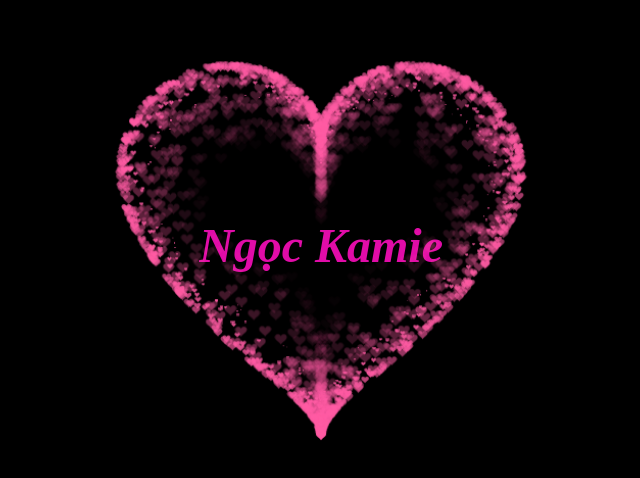
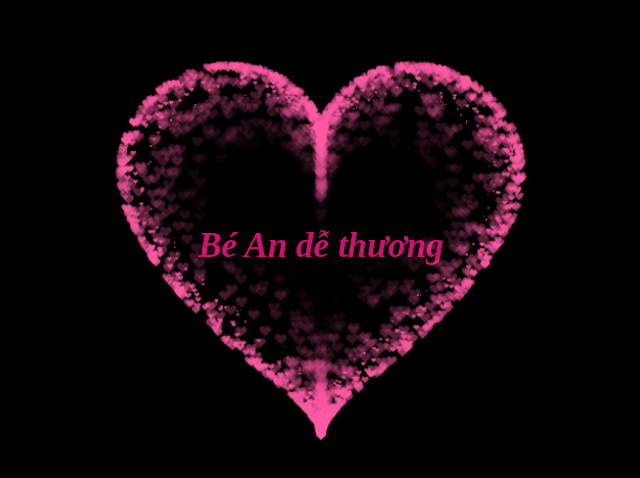
Before and after one commit to Minhtri170801/HEART, a plain HTML site: page index.html in a window 1280 px wide. Shown: the part 152-630 px from the top of the page, without its empty margins (319-959 px from the left). Drawn offline with Linux system fonts and the light colour scheme.

Commit message:
Update index.html

```diff
--- a/index.html
+++ b/index.html
@@ -20,6 +20,10 @@
             justify-content: center;
             align-items: center;
 
+        }
+
+        h1{
+            font-size: 35px !important;
         }
 
         .box {
@@ -50,7 +54,7 @@
         #pinkboard:after {
             content: '';
             position: absolute;
-            background: #FF5CA4;
+            background: #ed0909;
             width: 100px;
             height: 160px;
             border-top-left-radius: 50px;
@@ -61,7 +65,7 @@
             left: 100px;
             transform: rotate(-45deg);
             transform-origin: 0 100%;
-            box-shadow: 0 14px 28px rgba(0, 0, 0, 0.25),
+            box-shadow: 0 14px 28px rgba(210, 12, 12, 0.25),
                 0 10px 10px rgba(0, 0, 0, 0.22);
         }
 
@@ -370,9 +374,9 @@
     </script>
     <div class="typed-animation center-text" , style="background-color:rgb(0, 0, 0);
         width: 100%;
-        color: rgb(225, 12, 168);
+        color: rgb(209, 15, 112);
         height:100%;
-        font-size: 31px;
+        font-size: 20px !important;
         font-style: italic;
         display: flex;
         align-items: center;
@@ -380,7 +384,7 @@
         margin-bottom: 5px;
         text-align: center;">
 
-        <h1 class="typed-out">Ngọc Kamie</h1>
+        <h1 class="typed-out">Bé An dễ thương</h1>
     </div>
 </BODY>
 
```
